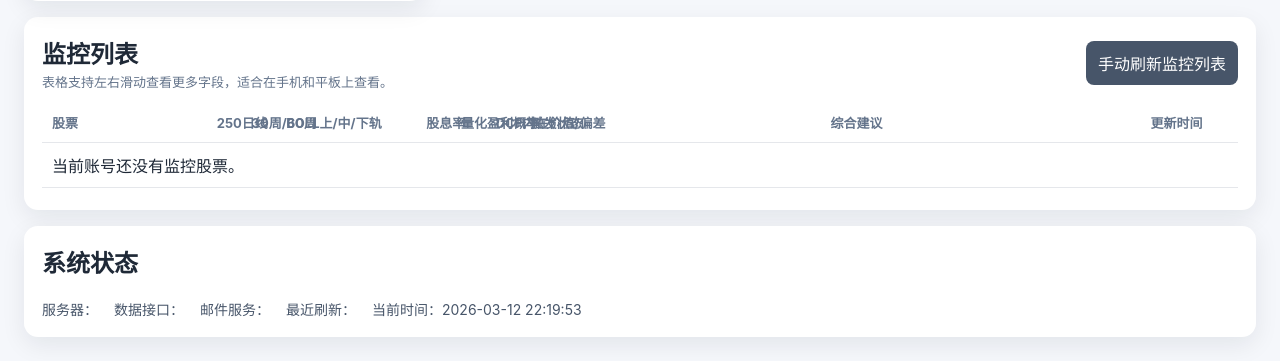
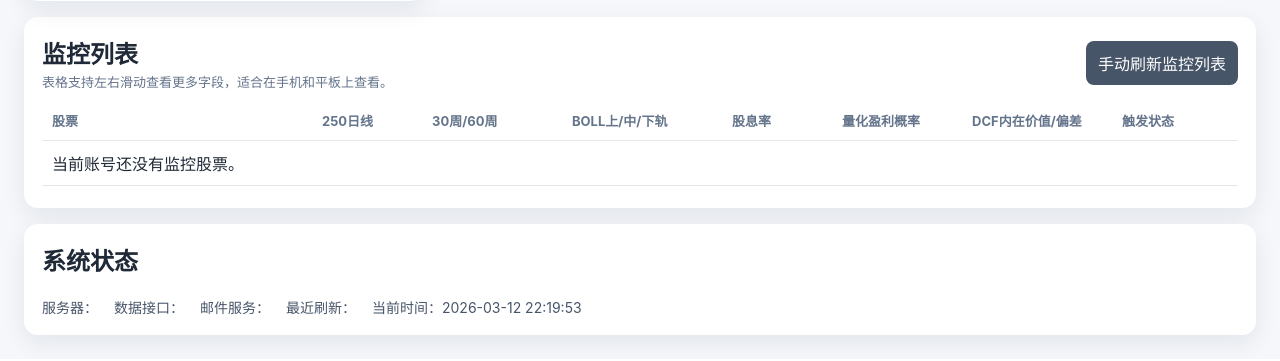
Before and after one commit to SeIsYuV/ai_stock_monitoring, a FastAPI app: template src/ai_stock_monitoring/templates/dashboard.html in a window 1280 px wide. Shown: the part 2562-2923 px from the top of the page. Run offline with FastAPI, Linux system fonts and the light colour scheme; the template is opened without the code that fills it, so the values that code supplies are empty.

Commit message:
优化监控列表显示

```diff
--- a/src/ai_stock_monitoring/app.py
+++ b/src/ai_stock_monitoring/app.py
@@ -661,7 +661,6 @@ def create_app(settings: AppSettings | None = None) -> FastAPI:
         side: str = Form(...),
         price: float = Form(...),
         quantity: int = Form(...),
-        traded_at: str = Form(...),
         note: str = Form(""),
     ) -> RedirectResponse:
         current_user = _require_login(request, resolved_settings)
@@ -677,17 +676,19 @@ def create_app(settings: AppSettings | None = None) -> FastAPI:
         if price <= 0 or quantity <= 0:
             return _redirect_with_message("/trades", "价格和数量必须大于 0")
 
-        add_monitored_stock(resolved_settings.db_path, owner_username, symbol)
-        add_trade_record(
-            resolved_settings.db_path,
-            owner_username=owner_username,
-            symbol=symbol,
-            side=side,
-            price=price,
-            quantity=quantity,
-            traded_at=traded_at,
-            note=note.strip(),
-        )
+        try:
+            add_monitored_stock(resolved_settings.db_path, owner_username, symbol)
+            add_trade_record(
+                resolved_settings.db_path,
+                owner_username=owner_username,
+                symbol=symbol,
+                side=side,
+                price=price,
+                quantity=quantity,
+                note=note.strip(),
+            )
+        except Exception:
+            return _redirect_with_message(f"/trades?symbol={symbol}", "保存交易记录失败，请重试")
         return _redirect_with_message(f"/trades?symbol={symbol}", "交易记录已保存")
 
     @app.post("/trades/analyze")
--- a/src/ai_stock_monitoring/templates/base.html
+++ b/src/ai_stock_monitoring/templates/base.html
@@ -52,12 +52,20 @@
         .metric-card strong { display: block; margin-bottom: 4px; }
         .table-scroll { overflow-x: auto; -webkit-overflow-scrolling: touch; padding-bottom: 4px; }
         .wide-table { min-width: 1160px; }
-        .monitor-table { min-width: 1280px; table-layout: fixed; }
-        .monitor-table th:nth-child(1), .monitor-table td:nth-child(1) { width: 110px; }
-        .monitor-table th:nth-child(5), .monitor-table td:nth-child(5) { width: 120px; }
-        .monitor-table th:nth-child(9), .monitor-table td:nth-child(9) { width: 280px; }
-        .monitor-table th:nth-child(10), .monitor-table td:nth-child(10) { width: 300px; }
-        .monitor-table th:nth-child(11), .monitor-table td:nth-child(11) { width: 92px; }
+        .monitor-table { min-width: 1660px; table-layout: fixed; }
+        .monitor-table th { white-space: normal; line-height: 1.35; }
+        .monitor-table td { word-break: break-word; }
+        .monitor-table th:nth-child(1), .monitor-table td:nth-child(1) { width: 120px; }
+        .monitor-table th:nth-child(2), .monitor-table td:nth-child(2) { width: 110px; }
+        .monitor-table th:nth-child(3), .monitor-table td:nth-child(3) { width: 90px; }
+        .monitor-table th:nth-child(4), .monitor-table td:nth-child(4) { width: 120px; }
+        .monitor-table th:nth-child(5), .monitor-table td:nth-child(5) { width: 140px; }
+        .monitor-table th:nth-child(6), .monitor-table td:nth-child(6) { width: 90px; }
+        .monitor-table th:nth-child(7), .monitor-table td:nth-child(7) { width: 110px; }
+        .monitor-table th:nth-child(8), .monitor-table td:nth-child(8) { width: 130px; }
+        .monitor-table th:nth-child(9), .monitor-table td:nth-child(9) { width: 360px; }
+        .monitor-table th:nth-child(10), .monitor-table td:nth-child(10) { width: 430px; }
+        .monitor-table th:nth-child(11), .monitor-table td:nth-child(11) { width: 110px; }
         .compact-table th, .compact-table td { padding-top: 10px; padding-bottom: 10px; vertical-align: top; }
         .nowrap { white-space: nowrap; }
         .soft-panel { background: #f8fafc; border: 1px solid #e2e8f0; border-radius: 10px; padding: 12px; }
@@ -79,6 +87,10 @@
         .signal-group.dividend-group .signal-group-title { color: #a16207; }
         .signal-group.quant-group .signal-group-title { color: #7c3aed; }
         .signal-detail { margin-top: 6px; }
+        .signal-detail-block { font-size: 12px; color: #64748b; margin-top: 6px; line-height: 1.5; }
+        .meta-cell { white-space: normal; }
+        .meta-time { margin-bottom: 8px; font-weight: 600; }
+        .meta-action-form { display: inline-flex; }
         .signal-badge { display: inline-flex; align-items: center; padding: 3px 8px; border-radius: 999px; font-size: 12px; font-weight: 600; }
         .signal-buy { background: #fee2e2; color: #b91c1c; }
         .signal-sell { background: #dcfce7; color: #15803d; }
@@ -100,8 +112,8 @@
         .advice-card > div:nth-child(4) strong { color: #7c3aed; }
         .compact-advice { min-width: 240px; }
         .stock-cell .stock-name { max-width: none; }
-        .signal-cell { min-width: 260px; }
-        .advice-cell { min-width: 300px; }
+        .signal-cell { min-width: 0; }
+        .advice-cell { min-width: 0; }
         @media (max-width: 900px) {
             header { flex-direction: column; align-items: flex-start; }
             .top-nav a { margin-left: 0; margin-right: 12px; }
--- a/src/ai_stock_monitoring/templates/dashboard.html
+++ b/src/ai_stock_monitoring/templates/dashboard.html
@@ -362,8 +362,7 @@
                 <th>DCF内在价值/偏差</th>
                 <th>触发状态</th>
                 <th>综合建议</th>
-                <th>更新时间</th>
-                <th>操作</th>
+                <th>更新时间 / 操作</th>
             </tr>
             </thead>
             <tbody>
@@ -433,7 +432,7 @@
                     <div class="muted signal-detail">原始状态：{{ item['trigger_state'] }}</div>
                     {% endif %}
                     {% if item['trigger_detail'] %}
-                    <div style="font-size: 12px; color: #64748b; margin-top: 6px; min-width: 260px;">{{ item['trigger_detail'] }}</div>
+                    <div class="signal-detail-block">{{ item['trigger_detail'] }}</div>
                     {% endif %}
                 </td>
                 <td class="advice-cell">
@@ -445,15 +444,15 @@
                         <div><strong>DCF</strong><span>{{ item['advice_dcf_line'] }}</span></div>
                     </div>
                 </td>
-                <td class="nowrap">
-                    {% if item['updated_at'] %}
-                    {{ format_snapshot_timestamp(item['updated_at']) }}
-                    {% else %}
-                    -
-                    {% endif %}
-                </td>
-                <td>
-                    <form method="post" action="/stocks/{{ item['symbol'] }}/delete">
+                <td class="meta-cell">
+                    <div class="meta-time nowrap">
+                        {% if item['updated_at'] %}
+                        {{ format_snapshot_timestamp(item['updated_at']) }}
+                        {% else %}
+                        -
+                        {% endif %}
+                    </div>
+                    <form method="post" action="/stocks/{{ item['symbol'] }}/delete" class="inline-form meta-action-form">
                         <button type="submit" class="danger">删除</button>
                     </form>
                 </td>
--- a/src/ai_stock_monitoring/templates/trades.html
+++ b/src/ai_stock_monitoring/templates/trades.html
@@ -18,8 +18,6 @@
             <p class="hint-text">成交价格按每股均价录入，支持并保留 5 位小数。</p>
             <label>成交数量</label>
             <input type="number" name="quantity" step="1" min="1" required>
-            <label>成交时间</label>
-            <input type="datetime-local" name="traded_at" required>
             <label>备注</label>
             <textarea name="note" placeholder="例如：突破后追涨 / 分批止盈 / 回踩 20 日线加仓"></textarea>
             <button type="submit">保存交易记录</button>
--- a/src/ai_stock_monitoring/trade_advisor.py
+++ b/src/ai_stock_monitoring/trade_advisor.py
@@ -417,6 +417,9 @@ def build_stock_comprehensive_advice(
         "action": action_summary["action"],
         "action_color": action_summary["action_color"],
         "action_reason": action_summary["action_reason"],
+        "buy_signals": action_summary["buy_signals"],
+        "sell_signals": action_summary["sell_signals"],
+        "signal_groups": action_summary["signal_groups"],
         "buy_score": action_summary["buy_score"],
         "sell_score": action_summary["sell_score"],
         "dominant_model_label": action_summary["dominant_model_label"],
```
Also changed, not shown: src/ai_stock_monitoring/database.py (+5 -3 lines), tests/test_monitor.py (+1 -1 lines).
